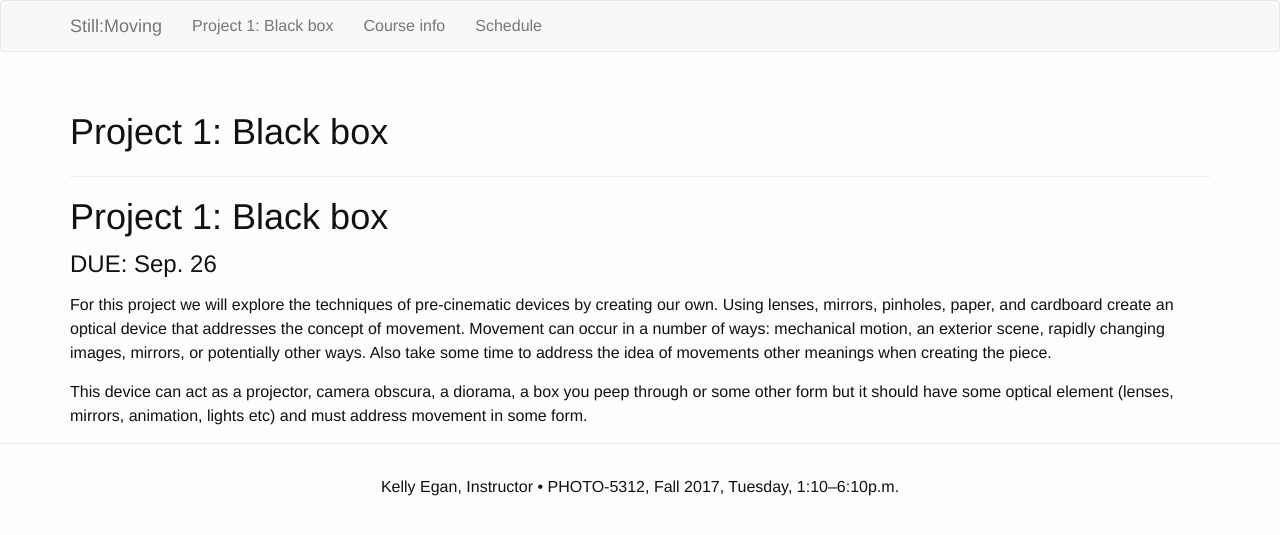
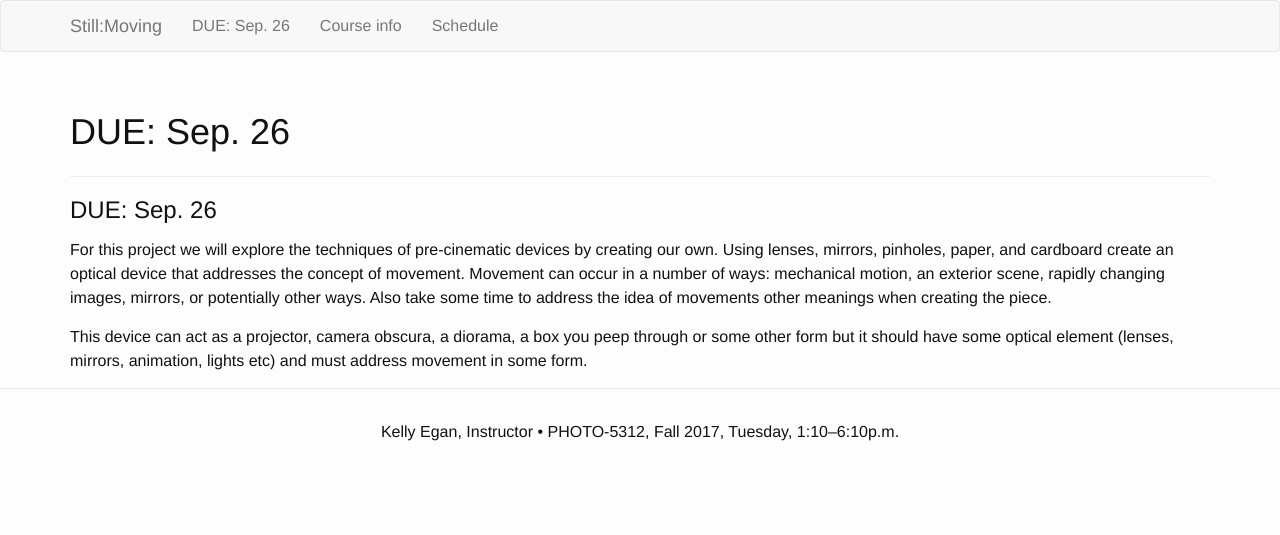
Before and after one commit to kellyegan/StillMoving, a Jekyll site: the page built from Assignments/Project-1.md, in a window 1280 px wide. Shown: the top 535 px of the page. Built offline with Jekyll 4.4.1, drawn with Linux system fonts in a browser that asks for light colours; our own code applies the rules of GitHub Pages for plain Markdown files.

Commit message:
Remove title

```diff
--- a/Assignments/Project-1.md
+++ b/Assignments/Project-1.md
@@ -2,8 +2,6 @@
 layout: page
 categories: assignment
 ---
-
-# Project 1: Black box
 
 ### DUE: Sep. 26
 
```
